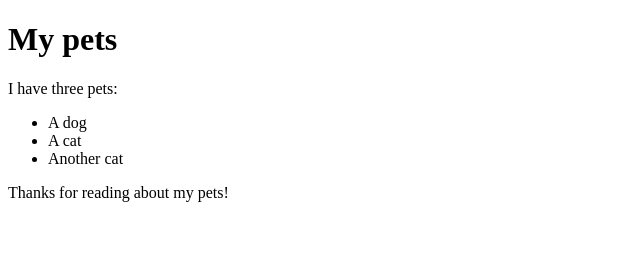
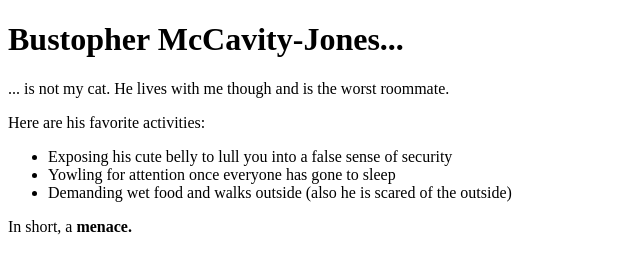
Before and after one commit to kbordon/pet_web, a plain HTML site: page pet-webpage.html in a window 1280 px wide. Shown: the whole page, without its empty margins (0-640 px from the left). Drawn offline with Linux system fonts and the light colour scheme.

Commit message:
add web page about cat

```diff
--- a/pet-webpage.html
+++ b/pet-webpage.html
@@ -1,16 +1,19 @@
 <!DOCTYPE html>
 <html>
   <head>
-    <title>My Pet Webpage</title>
+    <title>Not My Pet, But Let's Talk About Him!</title>
   </head>
   <body>
-    <h1>My pets</h1>
-    <p>I have three pets:</p>
+    <h1>Bustopher McCavity-Jones...</h1>
+    <p> ... is not my cat. He lives with me though and is the worst roommate.</p>
+    <p>Here are his favorite activities:</p>
+
     <ul>
-      <li>A dog</li>
-      <li>A cat</li>
-      <li>Another cat</li>
+      <li>Exposing his cute belly to lull you into a false sense of security</li>
+      <li>Yowling for attention once everyone has gone to sleep</li>
+      <li>Demanding wet food and walks outside (also he is scared of the outside)</li>
     </ul>
-    <p>Thanks for reading about my pets!</p>
+
+    <p>In short, a <strong>menace.</strong></p>
   </body>
 </html>
```
